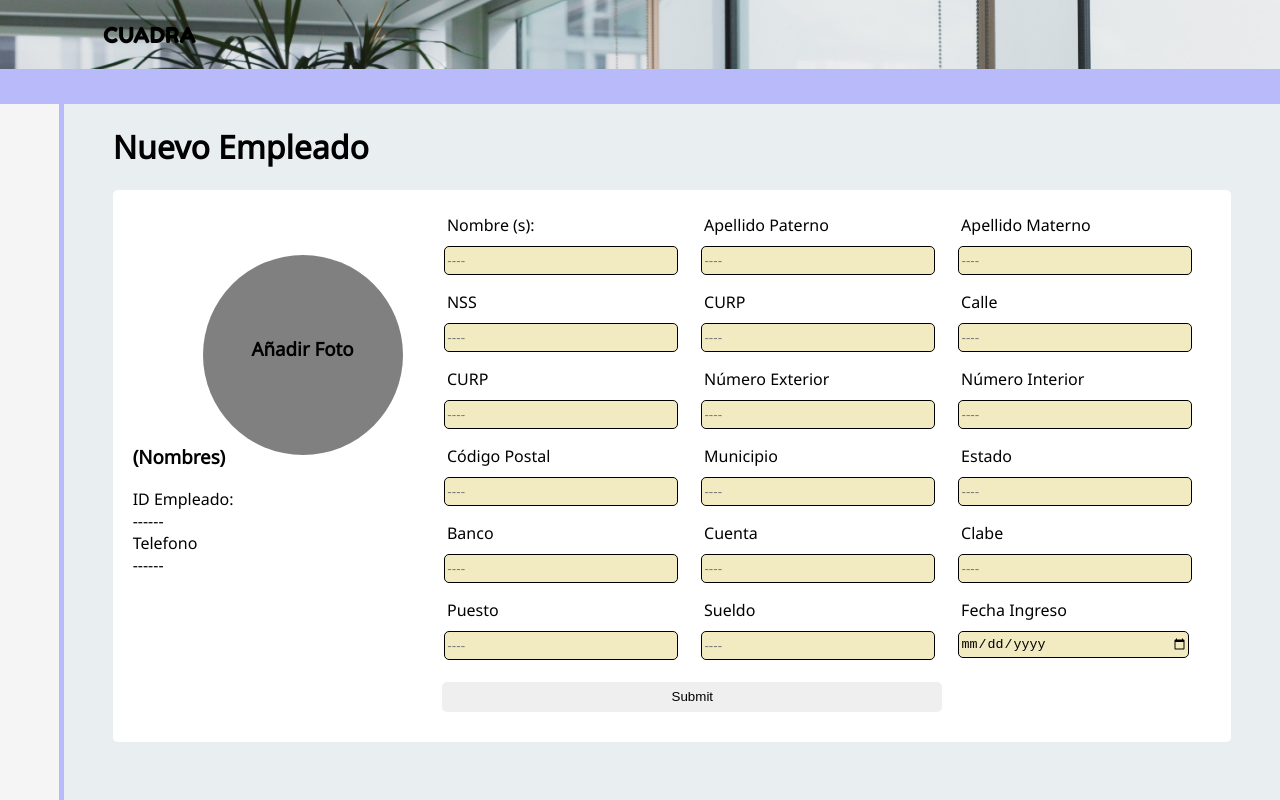
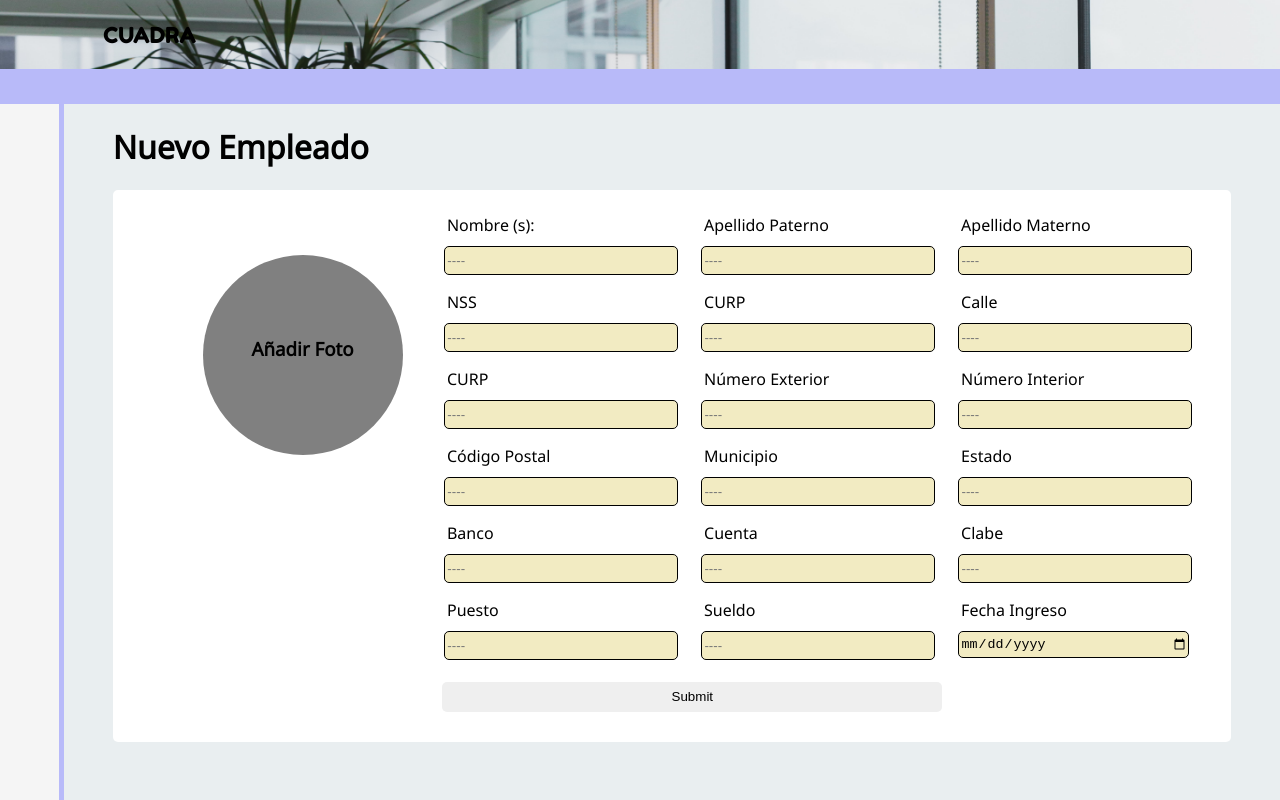
Before and after one commit to cabreraTDP/cuadra-app3, a React (Create React App) app: page /app/empleados/nuevo in a window 1280 px wide. Shown: the top 800 px of the page. Built offline with nearby package versions, Linux system fonts and the light colour scheme; no server answers; some icons are missing.

Commit message:
getting navigation on submit

```diff
--- a/src/Components/Modules/Empleados/NuevoEmpleado.js
+++ b/src/Components/Modules/Empleados/NuevoEmpleado.js
@@ -5,17 +5,19 @@ import InputForm from "./InputForm"
 
 import { useState } from 'react'
 import { Post } from '../../../utils/axiosUtils'
+import {useNavigate} from 'react-router-dom'
 
 const NuevoEmpleado = () => {
 
     const [datos, setDatos] = useState({})
 
+    const navigate = useNavigate();
+
     const onSubmitHandler = async(e) => {
         e.preventDefault();
-        console.log(datos);
-        console.log('submit');
         const respuesta = await Post('/trabajadores/add', datos);
-        console.log(respuesta)
+        console.log(respuesta);
+        navigate('/app/empleados');
     };
 
     const onChangeHandler = async(e) => {
@@ -38,23 +40,7 @@ const NuevoEmpleado = () => {
                         <h3>Añadir Foto</h3>
                         </div>
                     </div>
-                    <div style={{ paddingTop: '80%' }}>
-                        <h3>
-                            (Nombres)
-                        </h3>
-                        <div>
-                            ID Empleado:
-                        </div>
-                        <div>
-                            ------
-                        </div>
-                        <div >
-                            Telefono
-                        </div>
-                        <div>
-                            ------
-                        </div>
-                    </div>
+
 
 
                 </div>
```
